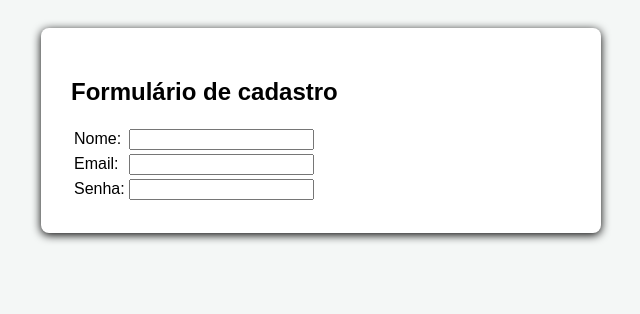
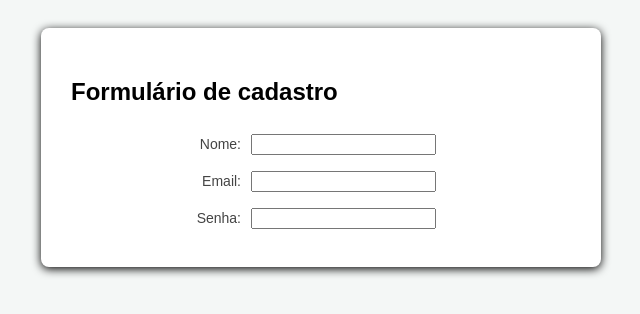
Before and after one commit to miguel00s/formul-rio, a plain HTML site: page index.html in a window 1280 px wide. Shown: the whole page, without its empty margins (319-959 px from the left). Drawn offline with Linux system fonts and the light colour scheme.

Commit message:
CSS do Table

```diff
--- a/index.html
+++ b/index.html
@@ -20,6 +20,19 @@
         border-radius: 8px;
         box-shadow: 0 2px 10px rgba(0, 0, 0, 1);
         width: 500px;
+    }
+    table{
+        width: 100%;
+        border-collapse: collapse;
+    }
+    td{
+        padding: 8px 5px;
+        color:  #444;
+        font-size: 14px;
+    }
+    .label-col{
+        text-align: right;
+        width: 35%;
     }
 
 </style>
```
